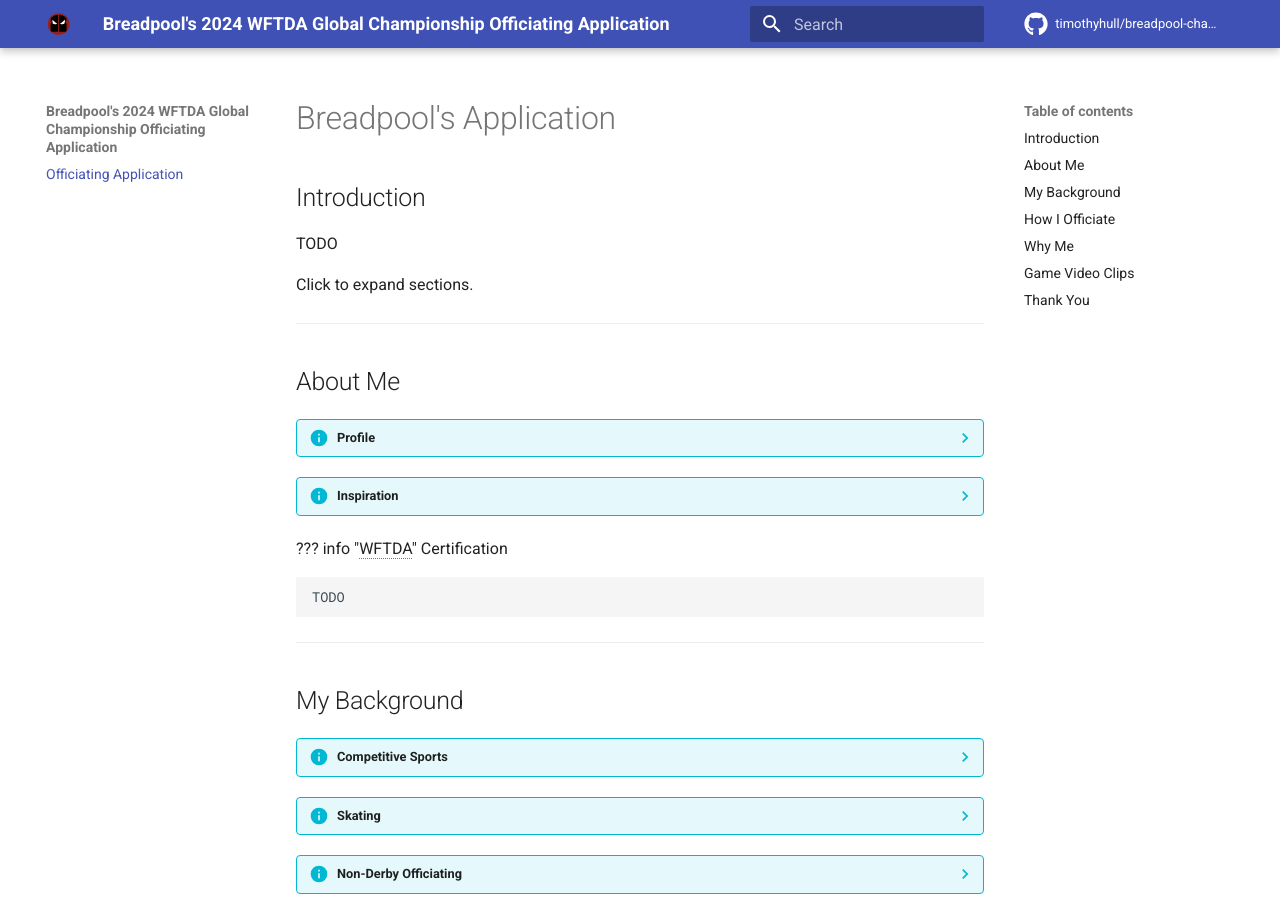
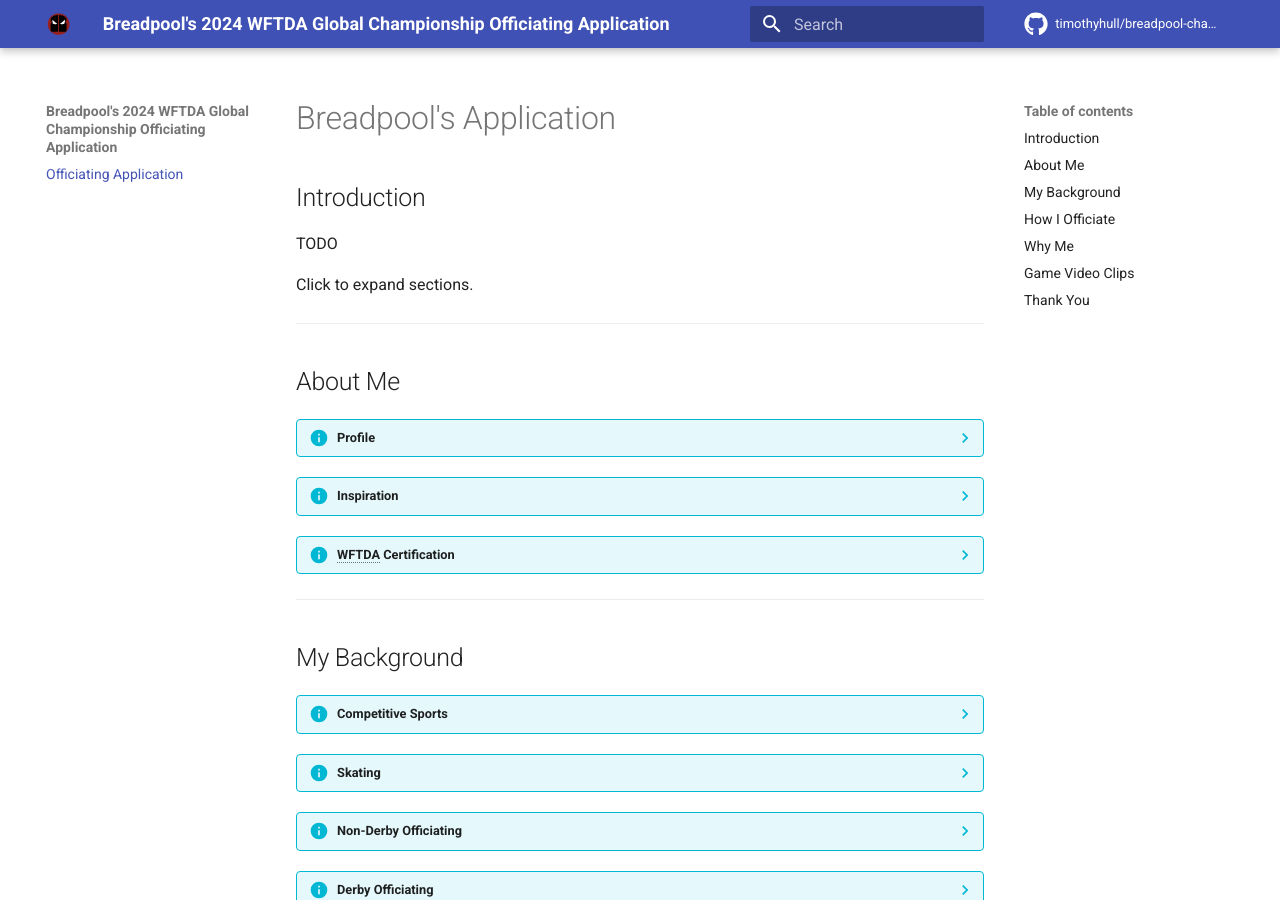
Before and after one commit to timothyhull/breadpool-champs-app, an MkDocs documentation site: the page built from docs/index.md, in a window 1280 px wide and 900 px high. Built offline with MkDocs 1.6.1 and Material for MkDocs 9.7.7, drawn with Linux system fonts in a browser that asks for light colours; comment, search, counter and statistics services are not loaded; some of the changed lines change nothing that is shown.

Commit message:
Update Profile section

```diff
--- a/docs/index.md
+++ b/docs/index.md
@@ -12,6 +12,10 @@
 
 ??? info "Profile"
 
+    <div class="result" markdown>
+
+    ![Jammer Referee - 187 Killer Pads vs. Triple 8, 7/12/24](images/breadpool_jr_187_vs_triple_8_7_12_24.png){align=right width=400" }
+
     - Derby Name: Breadpool
     - Name: Timothy Hull
     - Pronouns: He/Him
@@ -22,13 +26,13 @@
     - Occupation: Automation Software Development Consultant
     - Hobbies: Brazilian Jiu-Jitsu Black Belt, amateur baker, jam skating
 
-    ![Image title](images/breadpool_1.png){ width="200" }
+    </div>
 
 ??? info "Inspiration"
 
     TODO
 
-??? info "WFTDA" Certification
+??? info "WFTDA Certification"
 
     TODO
 
```
